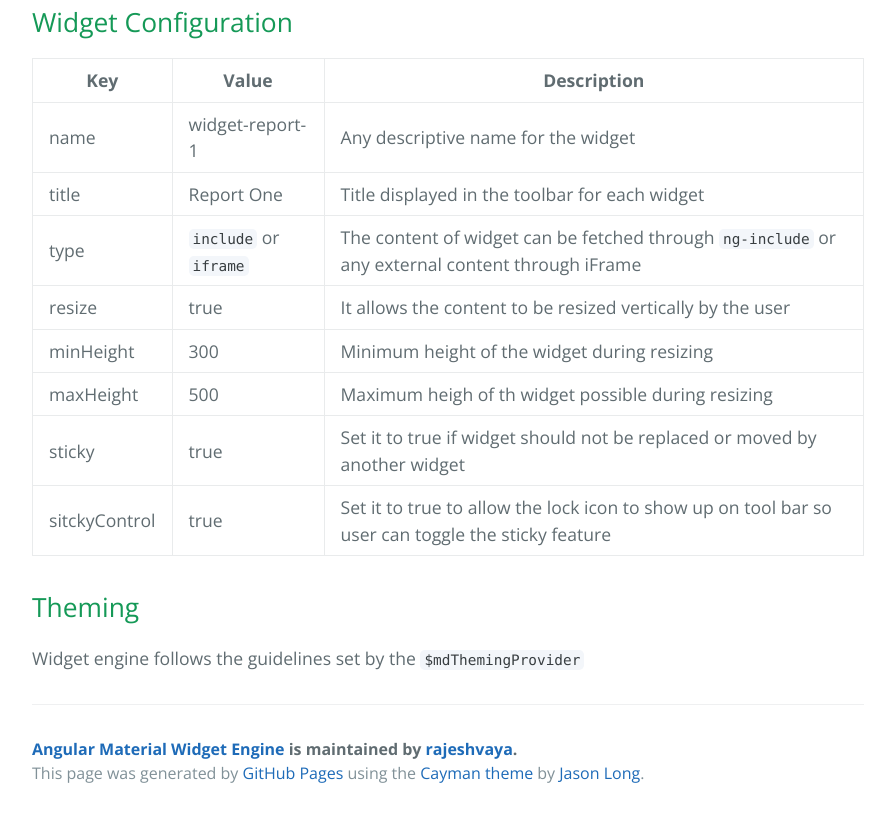
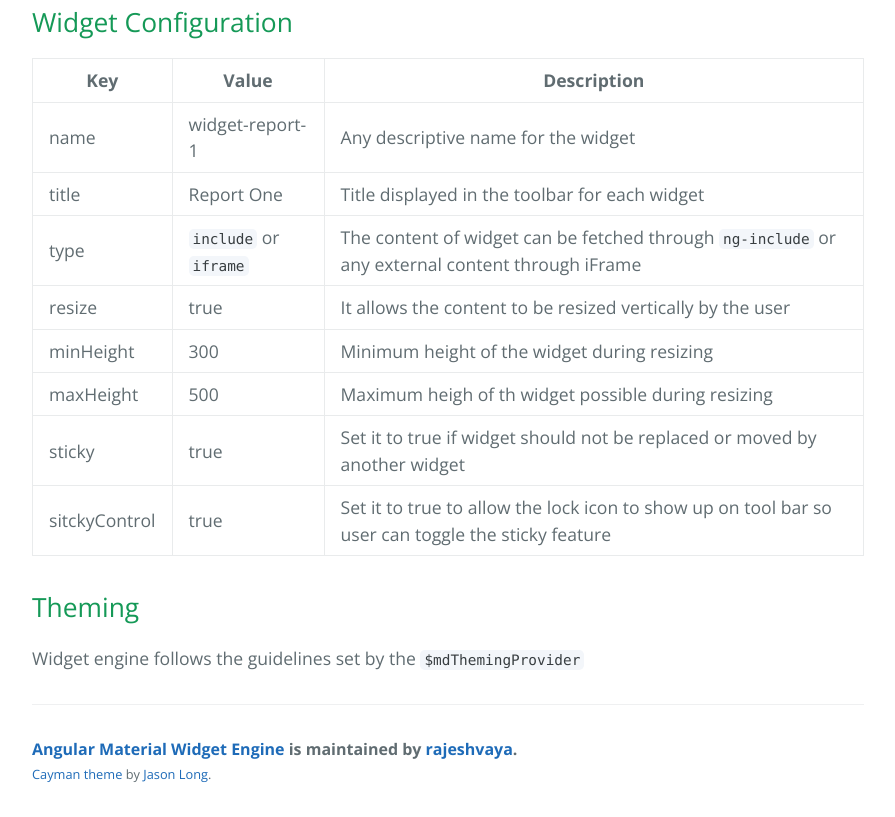
Before and after one commit to rajeshvaya/angular-material-widget-engine, a plain HTML site: page index.html in a window 1280 px wide. Shown: the part 2246-3063 px from the top of the page, without its empty margins (192-1087 px from the left). Drawn offline with nearby package versions, Linux system fonts and the light colour scheme.

Commit message:
Update index.html

```diff
--- a/index.html
+++ b/index.html
@@ -150,7 +150,7 @@
       <footer class="site-footer">
         <span class="site-footer-owner"><a href="https://github.com/rajeshvaya/angular-material-widget-engine">Angular Material Widget Engine</a> is maintained by <a href="https://github.com/rajeshvaya">rajeshvaya</a>.</span>
 
-        <span class="site-footer-credits">This page was generated by <a href="https://pages.github.com">GitHub Pages</a> using the <a href="https://github.com/jasonlong/cayman-theme">Cayman theme</a> by <a href="https://twitter.com/jasonlong">Jason Long</a>.</span>
+        <small><a href="https://github.com/jasonlong/cayman-theme">Cayman theme</a> by <a href="https://twitter.com/jasonlong">Jason Long</a>.</small>
       </footer>
 
     </section>
```
